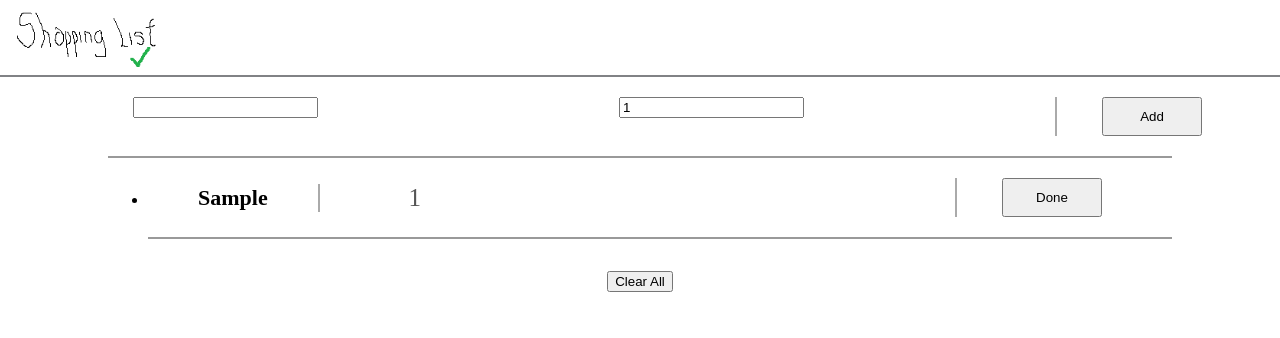
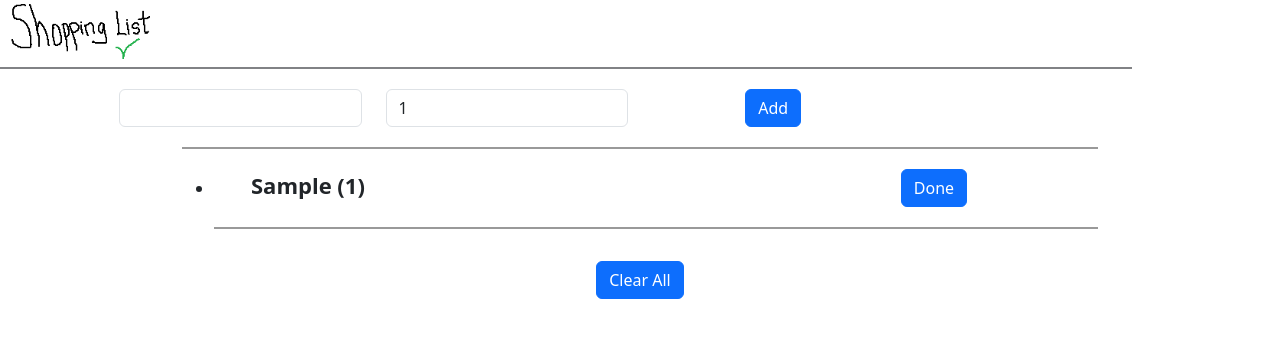
Before and after one commit to attilaszallas/shopping-list-angular, an Angular app in the folder shopping-list/: page / in a window 1280 px wide. Both pictures are taken after typing "Sample" into the empty fields and a click on the button "Add". Shown: the top 338 px of the page. Built offline with nearby package versions, Linux system fonts and the light colour scheme.

Commit message:
Use bootstrap instead of custom css classes

```diff
--- a/shopping-list/src/app/catalog/catalog.component.css
+++ b/shopping-list/src/app/catalog/catalog.component.css
@@ -1,15 +1,12 @@
-a {
-  font-weight: bold;
-}
-
 .strikethrough {
   text-decoration: line-through;
   font-size: 18px;
 }
 
-.input {
-  margin: 0 100px;
-  border: 2px;
+.addbutton {
+  display: flex;
+  align-content: center;
+  justify-content: center;
 }
 
 .clearall {
@@ -22,80 +19,31 @@ a {
 .container {
     display: flex;
     flex-direction: column;
-  }
-
-  .filters {
-    display: flex;
-    justify-content: space-between;
-    padding: 25px 200px;
-  }
-
-  .filters button {
-    width: 100px;
+    justify-content: space-around;
 }
 
 .products {
   margin: 0 100px;
   border-top: 2px solid #999;
+  justify-content: space-around;
 }
 
 .product-item {
   border-bottom: 2px solid #999;
+  justify-content: space-around;
 }
 
 /* Product Details */
 .product {
   display: flex;
-    justify-content: space-between;
   padding: 20px 25px;
-  }
-
-  .product .product-details {
-    display: flex;
-    align-items: center;
-  }
-
-  .product img {
-    width: 125px;
-  }
-
-  .product .product-info {
-    margin-left: 25px;
+  justify-content:space-around;
 }
 
 .product .name {
   font-size: 22px;
   font-weight: bold;
+  align-content: center;
+  justify-content:space-around;
+  border-bottom: 6rem
 }
-
-  .product .description {
-    margin-top: 3px;
-    font-size: 18px;
-  }
-
-  .product .category {
-    margin-top: 20px;
-    color: #777;
-  }
-
-  .product .price {
-    display: flex;
-    flex-direction: column;
-    font-size: 25px;
-    justify-content: space-around;
-    align-items: center;
-    min-width: 190px;
-    color: #555;
-    border-left: 2px solid #aaa;
-    margin-left: 50px;
-  }
-
-  .discount {
-    margin-top: 10px;
-    color: #d25ca1;
-  }
-
-  .product .price button {
-    padding: 10px;
-    width: 100px;
-  }
--- a/shopping-list/src/app/catalog/catalog.component.html
+++ b/shopping-list/src/app/catalog/catalog.component.html
@@ -1,39 +1,40 @@
 <div class="container">
-
   <div class="product">
   <!-- Input field -->
-  <div class="input">
+  <div class="container">
+    <div class="row">
+      <div class="col-sm-12 col-md-3 col-lg-3">
         <input type="text" id="element" name="element" class="form-control" [(ngModel)]="newElement">
       </div>
-  <div class="input">
+      <div class="col-sm-12 col-md-3 col-lg-3">
         <input type="text" id="element" name="element" class="form-control" [(ngModel)]="newElementQuantity">
       </div>
       <!-- Add button -->
-    <div class="price">
-      <button (click)="addShoppingElement()" class="cta">Add</button>
+      <div class="addbutton col-sm-12 col-md-3 col-lg-3">
+        <button class="btn btn-primary" (click)="addShoppingElement()">Add</button>
+      </div>
+    </div>
   </div>
   </div>
     <ul class="products">
       <li class="product-item" *ngFor="let product of products">
         <div class="product">
-          <div class="product-details">
-            <div class="product-info">
-              <div [ngClass]="isProductInShoppingCart(product)" class="name">{{ product.name }}</div>
+          <div class="container">
+            <div class="row">
+              <div class="col-sm-12 col-md-8 col-lg-8">
+                <div [ngClass]="isProductInShoppingCart(product)" class="name">{{ product.name }} ({{ product.quantity }})</div>
               </div>
-            <div>
-            </div>
-            <div class="product-no">
-              <div class="price">{{ product.quantity }}</div>
+              <!-- Add button -->
+              <div class="addbutton col-sm-12 col-md-4 col-lg-4">
+                <button class="btn btn-primary" (click)="putProductToShoppingCart(product)">Done</button>
               </div>
             </div>
-          <div class="price">
-            <button (click)="putProductToShoppingCart(product)" class="cta">Done</button>
           </div>
         </div>
       </li>
     </ul>
     <!-- Clear All -->
     <div class="clearall">
-      <button (click)="clearAllProducts()" class="cta">Clear All</button>
+      <button class="btn btn-primary" (click)="clearAllProducts()">Clear All</button>
     </div>
   </div>
--- a/shopping-list/src/styles.css
+++ b/shopping-list/src/styles.css
@@ -1 +1,2 @@
 /* You can add global styles to this file, and also import other style files */
+@import "~bootstrap/dist/css/bootstrap.css";
```
Also changed, not shown: shopping-list/src/assets/images/logo.png. Lines whose indentation alone changed are shown as unchanged.
